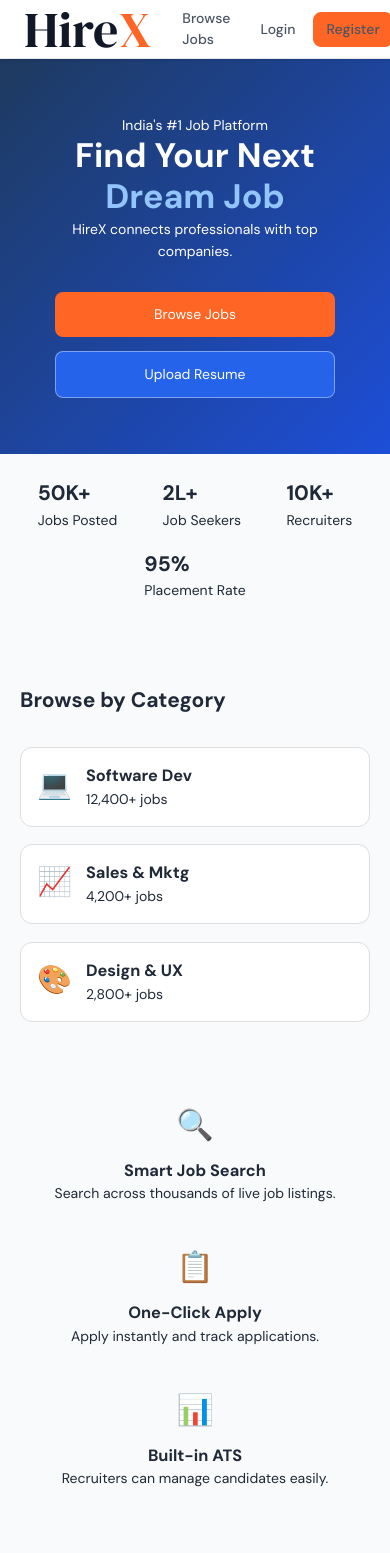
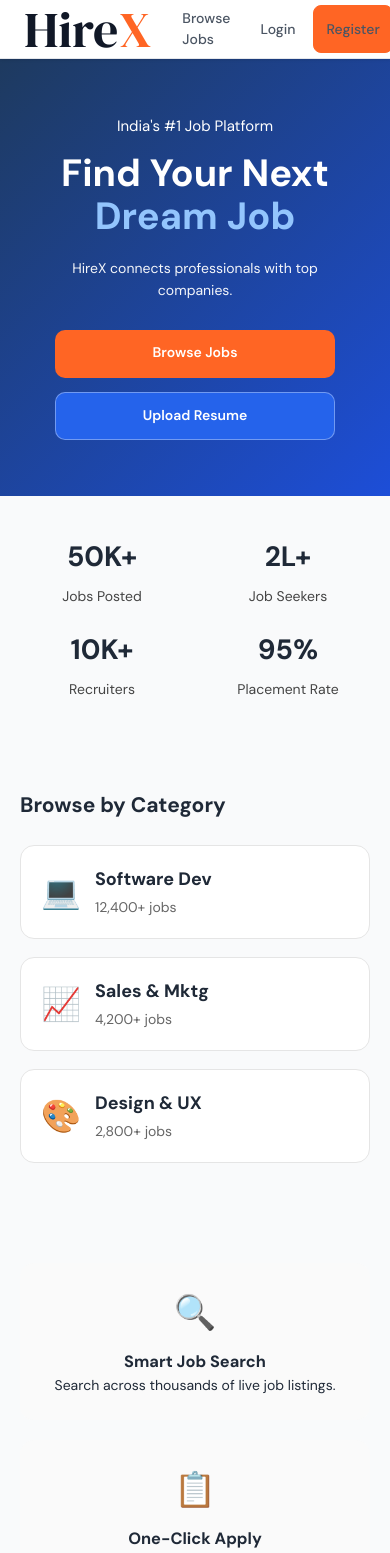
Before and after one commit to faisal-khan25/frontend-hirex, a React (Vite) app: page / in a window 390 px wide. Shown: the top 1553 px of the page. Before the commit the page ends 1509 px from the top, so only its background shows below. Built offline with nearby package versions, Linux system fonts and the light colour scheme.

Commit message:
Update home.css

```diff
--- a/src/pages/home.css
+++ b/src/pages/home.css
@@ -1,4 +1,4 @@
-
+/*
 .hero {
   background: linear-gradient(135deg,#1e3a5f,#1d4ed8);
   color: white;
@@ -139,4 +139,199 @@
   .feature-card {
     padding: 20px 16px;
   }
+} */
+* {
+  box-sizing: border-box;
 }
+
+.home-page {
+  overflow-x: hidden;
+}
+
+/* HERO */
+.hero {
+  background: linear-gradient(135deg, #1e3a5f, #1d4ed8);
+  color: white;
+  text-align: center;
+  padding: 70px 16px;
+}
+
+.hero-content {
+  max-width: 900px;
+  margin: auto;
+}
+
+.hero-badge {
+  display: inline-block;
+  font-size: 15px;
+  margin-bottom: 14px;
+}
+
+.hero-title {
+  font-size: clamp(2rem, 5vw, 4rem);
+  line-height: 1.15;
+  font-weight: 700;
+  margin: 0;
+}
+
+.hero-title span {
+  color: #93c5fd;
+}
+
+.hero-desc {
+  margin-top: 18px;
+  font-size: 16px;
+  opacity: 0.95;
+}
+
+.hero-buttons {
+  display: flex;
+  justify-content: center;
+  gap: 14px;
+  flex-wrap: wrap;
+  margin-top: 28px;
+}
+
+.btn-primary,
+.btn-secondary {
+  min-height: 48px;
+  padding: 12px 22px;
+  border-radius: 10px;
+  text-decoration: none;
+  font-weight: 600;
+  transition: transform 0.15s ease;
+}
+
+.btn-primary {
+  background: #ff6524;
+  color: white;
+}
+
+.btn-secondary {
+  border: 1px solid rgba(255,255,255,0.35);
+  color: white;
+}
+
+.btn-primary:hover,
+.btn-secondary:hover {
+  transform: translateY(-2px);
+}
+
+/* STATS */
+.stats {
+  display: grid;
+  grid-template-columns: repeat(4, 1fr);
+  gap: 16px;
+  padding: 40px 20px;
+  text-align: center;
+}
+
+.stat-box h2 {
+  margin: 0;
+  font-size: 28px;
+}
+
+.stat-box p {
+  margin-top: 8px;
+  color: #444;
+}
+
+/* CATEGORY */
+.categories {
+  padding: 50px 20px;
+}
+
+.categories h2 {
+  margin-bottom: 24px;
+}
+
+.categories-grid {
+  display: grid;
+  grid-template-columns: repeat(auto-fit, minmax(240px,1fr));
+  gap: 18px;
+}
+
+.category-card {
+  background: #fff;
+  border: 1px solid #e5e5e5;
+  border-radius: 14px;
+  padding: 20px;
+  display: flex;
+  gap: 14px;
+  align-items: center;
+  text-decoration: none;
+  color: inherit;
+}
+
+.category-icon {
+  font-size: 32px;
+}
+
+.category-title {
+  margin: 0;
+  font-size: 18px;
+}
+
+.category-count {
+  margin-top: 4px;
+  color: #666;
+}
+
+/* FEATURES */
+.features {
+  display: grid;
+  grid-template-columns: repeat(3, 1fr);
+  gap: 20px;
+  padding: 50px 20px 70px;
+}
+
+.feature-card {
+  text-align: center;
+  padding: 24px;
+  border-radius: 14px;
+  background: #fafafa;
+}
+
+.feature-icon {
+  font-size: 34px;
+  margin-bottom: 12px;
+}
+
+/* MOBILE */
+@media (max-width: 768px) {
+  .hero {
+    padding: 56px 16px;
+  }
+
+  .hero-title {
+    font-size: 38px;
+  }
+
+  .hero-desc {
+    font-size: 14px;
+  }
+
+  .hero-buttons {
+    flex-direction: column;
+    align-items: center;
+  }
+
+  .btn-primary,
+  .btn-secondary {
+    width: 100%;
+    max-width: 280px;
+  }
+
+  .stats {
+    grid-template-columns: repeat(2, 1fr);
+    gap: 22px;
+  }
+
+  .categories-grid {
+    grid-template-columns: 1fr;
+  }
+
+  .features {
+    grid-template-columns: 1fr;
+  }
+}
```
